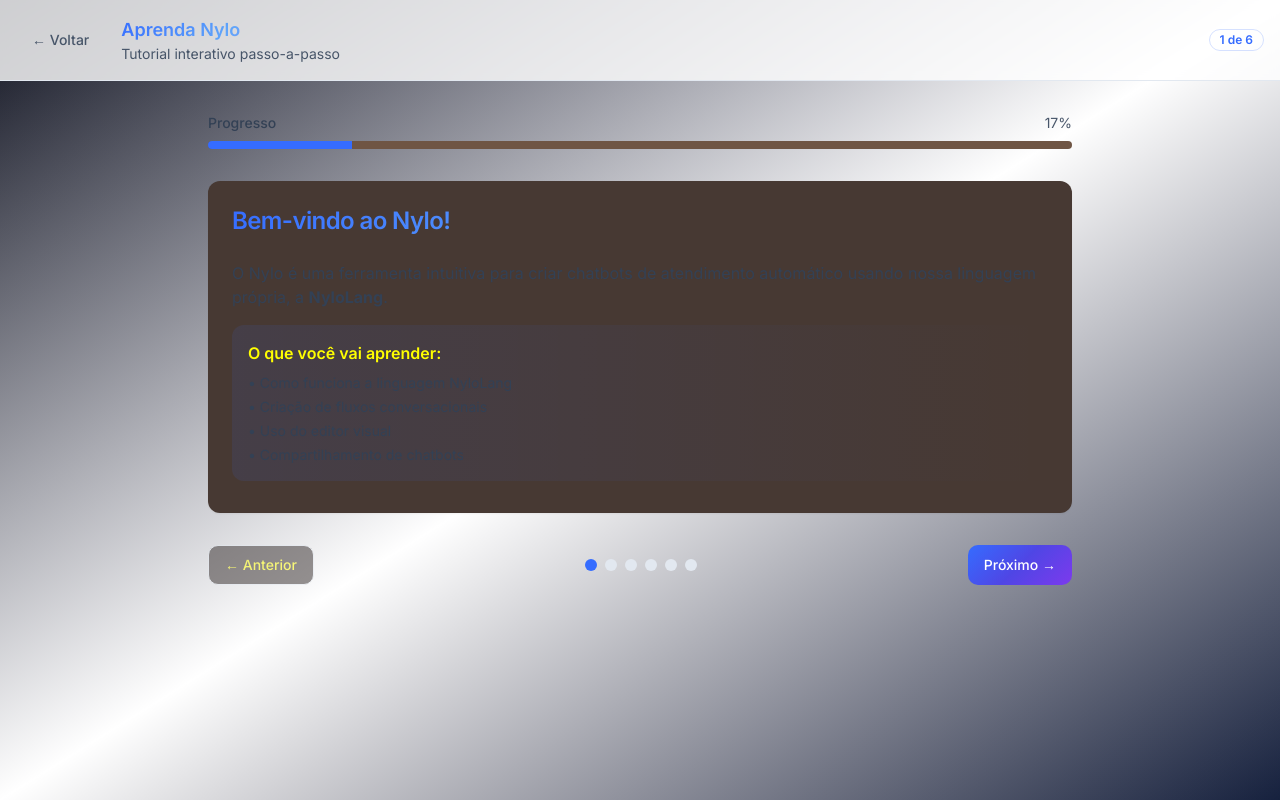
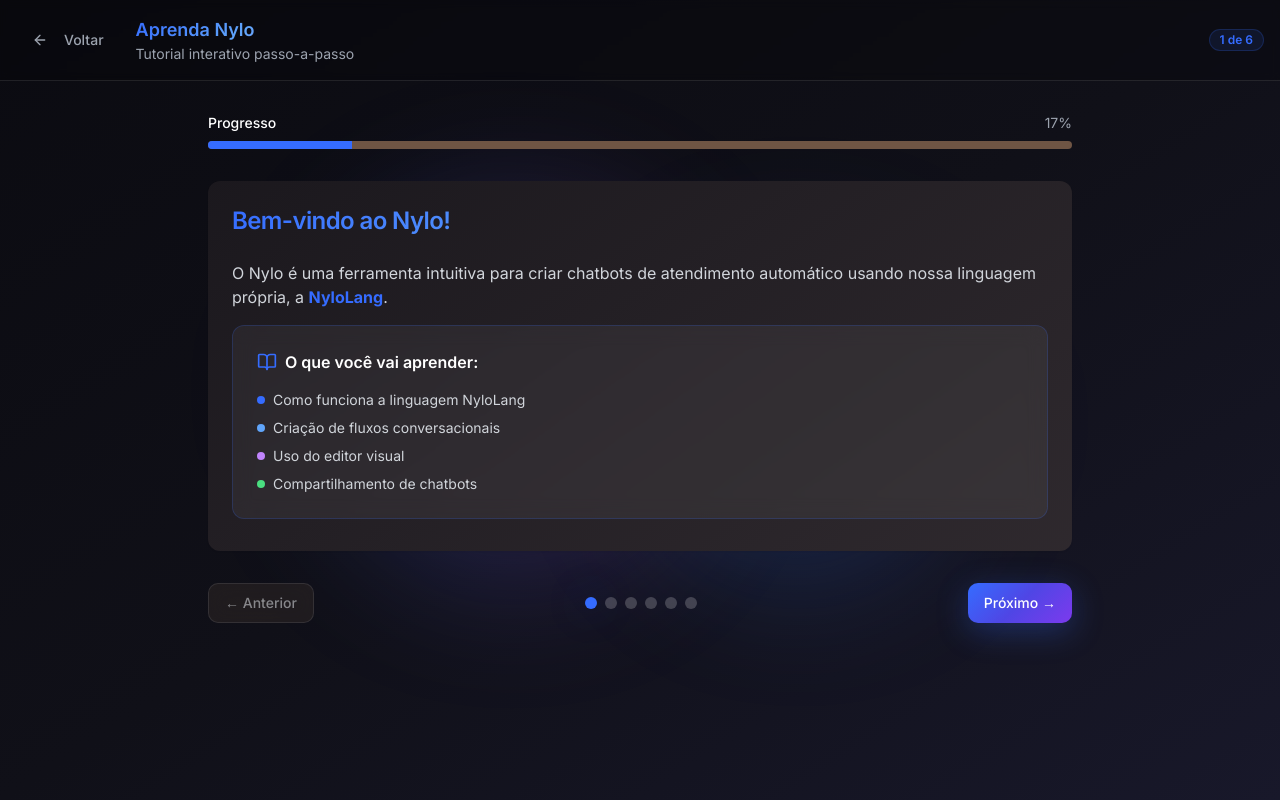
Before and after one commit to Luc-A-S/nylo-lang, a React (Vite) app: page /learn in a window 1280 px wide. Built offline with nearby package versions, Linux system fonts and the light colour scheme.

Commit message:
Fix: Apply dark theme to Learn page and remove yellow
Applied the dark, professional theme to the Learn page and removed any remaining yellow color elements.

```diff
--- a/src/pages/Learn.tsx
+++ b/src/pages/Learn.tsx
@@ -5,6 +5,7 @@ import { Button } from '@/components/ui/button';
 import { Card, CardContent, CardHeader, CardTitle } from '@/components/ui/card';
 import { Badge } from '@/components/ui/badge';
 import { Progress } from '@/components/ui/progress';
+import { ArrowLeft, BookOpen, Code, Zap, Share2, Sparkles } from 'lucide-react';
 
 const Learn = () => {
   const navigate = useNavigate();
@@ -15,16 +16,31 @@ const Learn = () => {
       title: 'Bem-vindo ao Nylo!',
       content: (
         <div className="space-y-4">
-          <p className="text-nylo-gray-700">
-            O Nylo é uma ferramenta intuitiva para criar chatbots de atendimento automático usando nossa linguagem própria, a <strong>NyloLang</strong>.
+          <p className="text-gray-300">
+            O Nylo é uma ferramenta intuitiva para criar chatbots de atendimento automático usando nossa linguagem própria, a <strong className="text-primary">NyloLang</strong>.
           </p>
-          <div className="bg-gradient-to-r from-nylo-blue/10 to-nylo-cyan/10 p-4 rounded-lg">
-            <h4 className="font-semibold text-nylo-black mb-2">O que você vai aprender:</h4>
-            <ul className="space-y-1 text-sm text-nylo-gray-700">
-              <li>• Como funciona a linguagem NyloLang</li>
-              <li>• Criação de fluxos conversacionais</li>
-              <li>• Uso do editor visual</li>
-              <li>• Compartilhamento de chatbots</li>
+          <div className="glass-effect p-6 rounded-lg border border-primary/20">
+            <h4 className="font-semibold text-white mb-4 flex items-center">
+              <BookOpen className="w-5 h-5 mr-2 text-primary" />
+              O que você vai aprender:
+            </h4>
+            <ul className="space-y-2 text-sm text-gray-300">
+              <li className="flex items-center space-x-2">
+                <div className="w-2 h-2 bg-primary rounded-full"></div>
+                <span>Como funciona a linguagem NyloLang</span>
+              </li>
+              <li className="flex items-center space-x-2">
+                <div className="w-2 h-2 bg-blue-400 rounded-full"></div>
+                <span>Criação de fluxos conversacionais</span>
+              </li>
+              <li className="flex items-center space-x-2">
+                <div className="w-2 h-2 bg-purple-400 rounded-full"></div>
+                <span>Uso do editor visual</span>
+              </li>
+              <li className="flex items-center space-x-2">
+                <div className="w-2 h-2 bg-green-400 rounded-full"></div>
+                <span>Compartilhamento de chatbots</span>
+              </li>
             </ul>
           </div>
         </div>
@@ -34,36 +50,36 @@ const Learn = () => {
       title: 'Tokens da NyloLang',
       content: (
         <div className="space-y-4">
-          <p className="text-nylo-gray-700">
+          <p className="text-gray-300">
             A NyloLang usa tokens simples para estruturar conversas:
           </p>
           <div className="grid grid-cols-1 md:grid-cols-2 gap-4">
             <div className="space-y-3">
               <div className="flex items-center space-x-3">
-                <Badge className="bg-nylo-blue text-white">inicio:</Badge>
-                <span className="text-sm text-nylo-gray-700">Ponto de entrada do chat</span>
+                <Badge className="bg-primary text-white">inicio:</Badge>
+                <span className="text-sm text-gray-300">Ponto de entrada do chat</span>
               </div>
               <div className="flex items-center space-x-3">
-                <Badge className="bg-nylo-cyan text-white">mensagem:</Badge>
-                <span className="text-sm text-nylo-gray-700">Define uma mensagem do bot</span>
+                <Badge className="bg-blue-500 text-white">mensagem:</Badge>
+                <span className="text-sm text-gray-300">Define uma mensagem do bot</span>
               </div>
               <div className="flex items-center space-x-3">
                 <Badge className="bg-green-500 text-white">botao:</Badge>
-                <span className="text-sm text-nylo-gray-700">Cria botões interativos</span>
+                <span className="text-sm text-gray-300">Cria botões interativos</span>
               </div>
             </div>
             <div className="space-y-3">
               <div className="flex items-center space-x-3">
                 <Badge className="bg-purple-500 text-white">fluxo:</Badge>
-                <span className="text-sm text-nylo-gray-700">Define novos fluxos</span>
+                <span className="text-sm text-gray-300">Define novos fluxos</span>
               </div>
               <div className="flex items-center space-x-3">
-                <Badge className="bg-orange-500 text-white">ir_para:</Badge>
-                <span className="text-sm text-nylo-gray-700">Navega entre fluxos</span>
+                <Badge className="bg-indigo-500 text-white">ir_para:</Badge>
+                <span className="text-sm text-gray-300">Navega entre fluxos</span>
               </div>
               <div className="flex items-center space-x-3">
                 <Badge className="bg-red-500 text-white">fim</Badge>
-                <span className="text-sm text-nylo-gray-700">Finaliza o código</span>
+                <span className="text-sm text-gray-300">Finaliza o código</span>
               </div>
             </div>
           </div>
@@ -74,10 +90,10 @@ const Learn = () => {
       title: 'Exemplo Prático',
       content: (
         <div className="space-y-4">
-          <p className="text-nylo-gray-700">
+          <p className="text-gray-300">
             Vamos ver um exemplo completo de código NyloLang:
           </p>
-          <div className="bg-nylo-gray-900 text-green-400 p-4 rounded-lg font-mono text-sm overflow-x-auto">
+          <div className="bg-black/60 text-green-400 p-6 rounded-lg font-mono text-sm overflow-x-auto border border-white/10">
             <pre>{`inicio:
   mensagem:
     "Olá! Como posso te ajudar hoje?"
@@ -115,19 +131,22 @@ fim`}</pre>
       title: 'Editor Visual',
       content: (
         <div className="space-y-4">
-          <p className="text-nylo-gray-700">
+          <p className="text-gray-300">
             O Nylo oferece um editor visual que sincroniza automaticamente com seu código:
           </p>
           <div className="grid grid-cols-1 md:grid-cols-2 gap-6">
             <div className="space-y-3">
-              <h4 className="font-semibold text-nylo-black">🎨 Recursos do Editor:</h4>
-              <ul className="space-y-2 text-sm text-nylo-gray-700">
+              <h4 className="font-semibold text-white flex items-center">
+                <Code className="w-5 h-5 mr-2 text-primary" />
+                Recursos do Editor:
+              </h4>
+              <ul className="space-y-2 text-sm text-gray-300">
                 <li className="flex items-center space-x-2">
-                  <div className="w-2 h-2 bg-nylo-blue rounded-full"></div>
+                  <div className="w-2 h-2 bg-primary rounded-full"></div>
                   <span>Syntax highlighting em tempo real</span>
                 </li>
                 <li className="flex items-center space-x-2">
-                  <div className="w-2 h-2 bg-nylo-cyan rounded-full"></div>
+                  <div className="w-2 h-2 bg-blue-400 rounded-full"></div>
                   <span>Autocomplete inteligente</span>
                 </li>
                 <li className="flex items-center space-x-2">
@@ -141,8 +160,11 @@ fim`}</pre>
               </ul>
             </div>
             <div className="space-y-3">
-              <h4 className="font-semibold text-nylo-black">🚀 Preview em Tempo Real:</h4>
-              <ul className="space-y-2 text-sm text-nylo-gray-700">
+              <h4 className="font-semibold text-white flex items-center">
+                <Zap className="w-5 h-5 mr-2 text-primary" />
+                Preview em Tempo Real:
+              </h4>
+              <ul className="space-y-2 text-sm text-gray-300">
                 <li className="flex items-center space-x-2">
                   <div className="w-2 h-2 bg-blue-500 rounded-full"></div>
                   <span>Teste seu chatbot instantaneamente</span>
@@ -165,41 +187,41 @@ fim`}</pre>
       title: 'Compartilhamento',
       content: (
         <div className="space-y-4">
-          <p className="text-nylo-gray-700">
+          <p className="text-gray-300">
             Após criar seu chatbot, você pode compartilhá-lo facilmente:
           </p>
           <div className="grid grid-cols-1 md:grid-cols-3 gap-4">
-            <Card className="border-nylo-blue/20 bg-nylo-blue/5">
+            <Card className="card-dark border-primary/20">
               <CardContent className="p-4 text-center">
-                <div className="w-12 h-12 gradient-blue rounded-xl flex items-center justify-center mx-auto mb-3">
-                  <span className="text-white font-bold">🔗</span>
+                <div className="w-12 h-12 gradient-blue rounded-xl flex items-center justify-center mx-auto mb-3 nylo-glow">
+                  <span className="text-white font-bold text-xl">🔗</span>
                 </div>
-                <h4 className="font-semibold text-nylo-black mb-2">Link Público</h4>
-                <p className="text-sm text-nylo-gray-600">
+                <h4 className="font-semibold text-white mb-2">Link Público</h4>
+                <p className="text-sm text-gray-400">
                   Gere um link único (nylo.app/id) para compartilhar
                 </p>
               </CardContent>
             </Card>
 
-            <Card className="border-nylo-cyan/20 bg-nylo-cyan/5">
+            <Card className="card-dark border-blue-400/20">
               <CardContent className="p-4 text-center">
-                <div className="w-12 h-12 bg-nylo-cyan rounded-xl flex items-center justify-center mx-auto mb-3">
-                  <span className="text-white font-bold">📱</span>
+                <div className="w-12 h-12 bg-blue-500 rounded-xl flex items-center justify-center mx-auto mb-3">
+                  <span className="text-white font-bold text-xl">📱</span>
                 </div>
-                <h4 className="font-semibold text-nylo-black mb-2">QR Code</h4>
-                <p className="text-sm text-nylo-gray-600">
+                <h4 className="font-semibold text-white mb-2">QR Code</h4>
+                <p className="text-sm text-gray-400">
                   Código QR para acesso rápido no celular
                 </p>
               </CardContent>
             </Card>
 
-            <Card className="border-green-200 bg-green-50">
+            <Card className="card-dark border-green-400/20">
               <CardContent className="p-4 text-center">
                 <div className="w-12 h-12 bg-green-500 rounded-xl flex items-center justify-center mx-auto mb-3">
-                  <span className="text-white font-bold">💻</span>
+                  <span className="text-white font-bold text-xl">💻</span>
                 </div>
-                <h4 className="font-semibold text-nylo-black mb-2">Embed Code</h4>
-                <p className="text-sm text-nylo-gray-600">
+                <h4 className="font-semibold text-white mb-2">Embed Code</h4>
+                <p className="text-sm text-gray-400">
                   Incorpore diretamente em seu site
                 </p>
               </CardContent>
@@ -213,13 +235,13 @@ fim`}</pre>
       content: (
         <div className="space-y-6 text-center">
           <div className="w-20 h-20 gradient-blue rounded-2xl flex items-center justify-center mx-auto nylo-glow">
-            <span className="text-3xl">🎉</span>
+            <Sparkles className="w-10 h-10 text-white" />
           </div>
           <div>
-            <h3 className="text-xl font-semibold text-nylo-black mb-2">
+            <h3 className="text-xl font-semibold text-white mb-2">
               Parabéns! Você completou o tutorial
             </h3>
-            <p className="text-nylo-gray-700">
+            <p className="text-gray-300">
               Agora você está pronto para criar chatbots incríveis com o Nylo!
             </p>
           </div>
@@ -230,7 +252,7 @@ fim`}</pre>
             >
               Ir para o Dashboard
             </Button>
-            <div className="text-sm text-nylo-gray-600">
+            <div className="text-sm text-gray-400">
               Ou continue explorando os recursos
             </div>
           </div>
@@ -254,25 +276,32 @@ fim`}</pre>
   const progressPercentage = ((currentStep + 1) / tutorialSteps.length) * 100;
 
   return (
-    <div className="min-h-screen bg-gradient-to-br from-nylo-blue/5 via-white to-nylo-cyan/5">
+    <div className="min-h-screen bg-gradient-to-br from-nylo-dark via-nylo-darker to-nylo-card">
+      {/* Background Effects */}
+      <div className="absolute inset-0 overflow-hidden">
+        <div className="absolute top-1/4 left-1/4 w-96 h-96 bg-gradient-to-r from-primary/20 to-purple-500/20 rounded-full blur-3xl floating-animation"></div>
+        <div className="absolute bottom-1/4 right-1/4 w-80 h-80 bg-gradient-to-r from-blue-500/20 to-primary/20 rounded-full blur-3xl floating-animation" style={{animationDelay: '-3s'}}></div>
+      </div>
+
       {/* Header */}
-      <header className="border-b border-nylo-gray-200 bg-white/80 backdrop-blur-sm">
+      <header className="relative z-10 border-b border-white/10 bg-black/20 backdrop-blur-sm">
         <div className="container mx-auto px-4 py-4">
           <div className="flex items-center justify-between">
             <div className="flex items-center space-x-4">
               <Button
                 variant="ghost"
                 onClick={() => navigate('/')}
-                className="text-nylo-gray-600 hover:text-nylo-blue"
+                className="text-gray-400 hover:text-white hover:bg-white/10"
               >
-                ← Voltar
+                <ArrowLeft className="w-4 h-4 mr-2" />
+                Voltar
               </Button>
               <div>
                 <h1 className="text-lg font-semibold gradient-text">Aprenda Nylo</h1>
-                <p className="text-sm text-nylo-gray-600">Tutorial interativo passo-a-passo</p>
+                <p className="text-sm text-gray-400">Tutorial interativo passo-a-passo</p>
               </div>
             </div>
-            <Badge variant="outline" className="text-nylo-blue border-nylo-blue/20">
+            <Badge variant="outline" className="text-primary border-primary/20 bg-primary/10">
               {currentStep + 1} de {tutorialSteps.length}
             </Badge>
           </div>
@@ -280,18 +309,18 @@ fim`}</pre>
       </header>
 
       {/* Tutorial Content */}
-      <div className="container mx-auto px-4 py-8 max-w-4xl">
+      <div className="container mx-auto px-4 py-8 max-w-4xl relative z-10">
         {/* Progress */}
         <div className="mb-8">
           <div className="flex items-center justify-between mb-2">
-            <span className="text-sm font-medium text-nylo-gray-700">Progresso</span>
-            <span className="text-sm text-nylo-gray-600">{Math.round(progressPercentage)}%</span>
+            <span className="text-sm font-medium text-white">Progresso</span>
+            <span className="text-sm text-gray-400">{Math.round(progressPercentage)}%</span>
           </div>
           <Progress value={progressPercentage} className="h-2" />
         </div>
 
         {/* Step Content */}
-        <Card className="border-0 nylo-shadow mb-8">
+        <Card className="card-dark border-0 nylo-shadow mb-8">
           <CardHeader>
             <CardTitle className="gradient-text text-2xl">
               {tutorialSteps[currentStep].title}
@@ -308,7 +337,7 @@ fim`}</pre>
             variant="outline"
             onClick={prevStep}
             disabled={currentStep === 0}
-            className="border-nylo-gray-200"
+            className="glass-effect border-white/20 text-white hover:bg-white/10"
           >
             ← Anterior
           </Button>
@@ -319,7 +348,7 @@ fim`}</pre>
                 key={index}
                 onClick={() => setCurrentStep(index)}
                 className={`w-3 h-3 rounded-full transition-colors ${
-                  index <= currentStep ? 'bg-nylo-blue' : 'bg-nylo-gray-200'
+                  index <= currentStep ? 'bg-primary nylo-glow' : 'bg-white/20'
                 }`}
               />
             ))}
@@ -328,15 +357,16 @@ fim`}</pre>
           {currentStep < tutorialSteps.length - 1 ? (
             <Button
               onClick={nextStep}
-              className="gradient-blue hover:opacity-90"
+              className="gradient-blue hover:opacity-90 nylo-shadow"
             >
               Próximo →
             </Button>
           ) : (
             <Button
               onClick={() => navigate('/dashboard')}
-              className="gradient-blue hover:opacity-90"
+              className="gradient-blue hover:opacity-90 nylo-shadow"
             >
+              <Share2 className="w-4 h-4 mr-2" />
               Finalizar →
             </Button>
           )}
```
